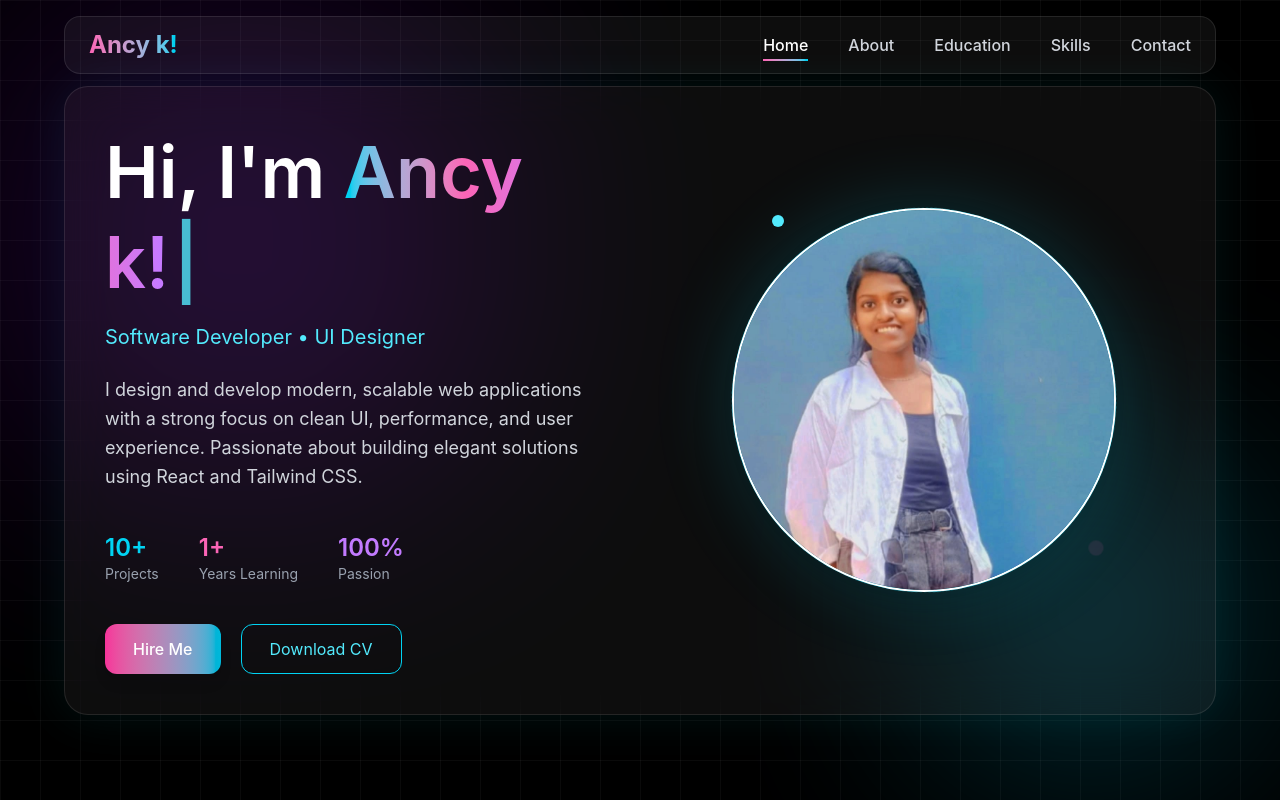
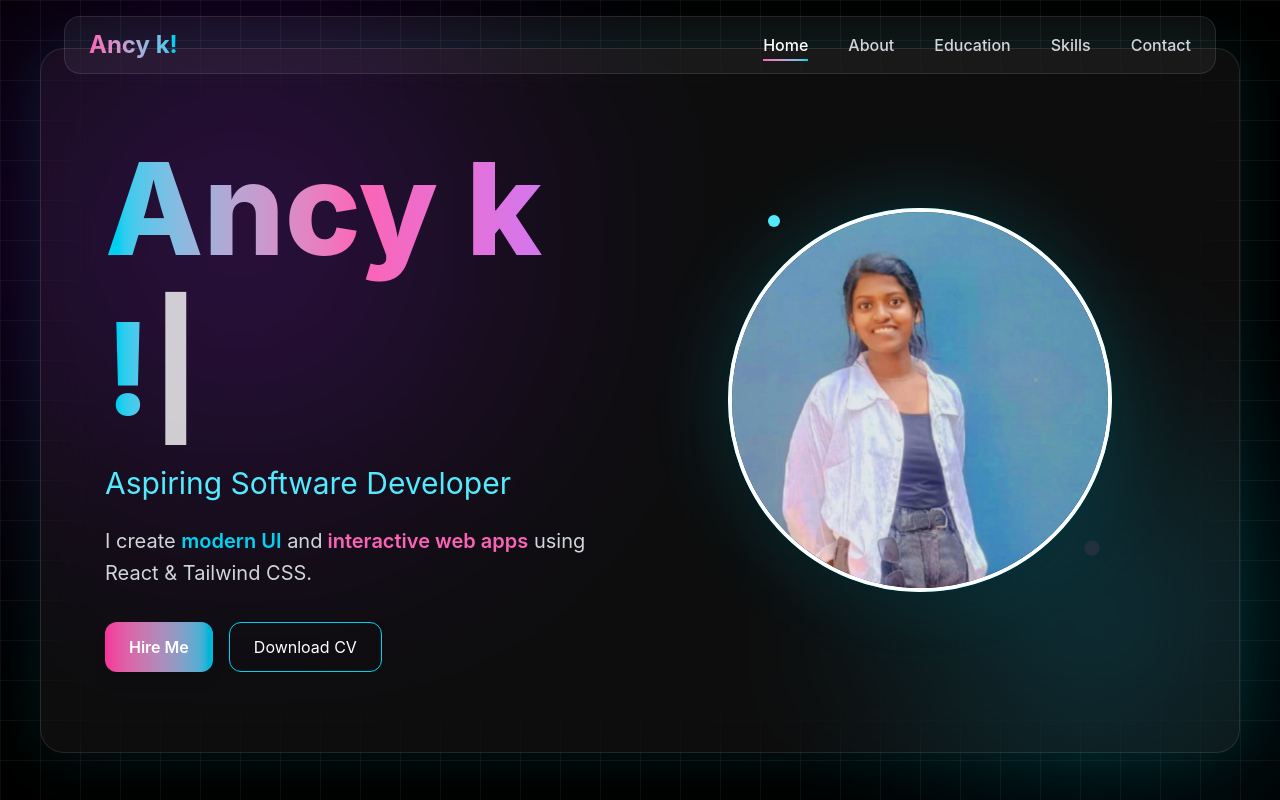
Before and after one commit to Ancy2006/portfolio, a React app: page / in a window 1280 px wide. Shown: the top 800 px of the page. Built offline with nearby package versions, Linux system fonts and the light colour scheme; the HTML template or start-up script is replaced by a standard one.

Commit message:
theme changed

```diff
--- a/src/components/Home.jsx
+++ b/src/components/Home.jsx
@@ -7,32 +7,19 @@ import Contact from "./Contact";
 
 function Home() {
 
-  // ✨ Typing Effect
-  const text = "Ancy k!";
+  // ⌨️ Typing Effect
+  const text = "Ancy k !";
   const [displayText, setDisplayText] = useState("");
 
   useEffect(() => {
     let i = 0;
-    let typingInterval;
+    const interval = setInterval(() => {
+      setDisplayText(text.slice(0, i + 1));
+      i++;
+      if (i === text.length) clearInterval(interval);
+    }, 100);
 
-    const startTyping = () => {
-      i = 0;
-      setDisplayText("");
-
-      typingInterval = setInterval(() => {
-        setDisplayText(text.slice(0, i + 1));
-        i++;
-
-        if (i === text.length) {
-          clearInterval(typingInterval);
-          setTimeout(startTyping, 120000);
-        }
-      }, 100);
-    };
-
-    startTyping();
-
-    return () => clearInterval(typingInterval);
+    return () => clearInterval(interval);
   }, []);
 
   return (
@@ -42,76 +29,57 @@ function Home() {
       {/* 🏠 HOME */}
       <section
         id="home"
-        className="w-full min-h-screen bg-black text-white flex items-center justify-center px-6 md:px-16 relative overflow-hidden"
+        className="w-full min-h-screen bg-black text-white flex items-center justify-center px-4 md:px-10 relative overflow-hidden"
       >
 
         {/* 🌌 GRID BACKGROUND */}
-        <div className="absolute inset-0 bg-[linear-gradient(rgba(255,255,255,0.04)_1px,transparent_1px),linear-gradient(90deg,rgba(255,255,255,0.04)_1px,transparent_1px)] bg-[size:40px_40px]"></div>
+        <div className="absolute inset-0 bg-[linear-gradient(rgba(255,255,255,0.05)_1px,transparent_1px),linear-gradient(90deg,rgba(255,255,255,0.05)_1px,transparent_1px)] bg-[size:40px_40px]"></div>
 
-        {/* 🌈 NEON GLOW BLOBS */}
-        <div className="absolute w-[400px] h-[400px] bg-purple-600 rounded-full blur-[140px] opacity-20 top-10 left-10 animate-pulse"></div>
+        {/* 🌈 Glow */}
+        <div className="absolute w-[400px] h-[400px] bg-purple-600 rounded-full blur-[140px] opacity-30 top-10 left-10 animate-pulse"></div>
         <div className="absolute w-[300px] h-[300px] bg-cyan-500 rounded-full blur-[120px] opacity-20 bottom-10 right-10 animate-pulse"></div>
 
-        {/* 💎 MAIN CONTAINER */}
-        <div className="relative z-10 w-full max-w-7xl grid md:grid-cols-2 gap-16 items-center bg-white/5 backdrop-blur-xl border border-white/10 rounded-3xl p-10 shadow-[0_0_50px_rgba(0,255,255,0.08)]">
+        {/* 💎 HERO CARD */}
+        <div className="relative z-10 w-full max-w-7xl bg-white/5 backdrop-blur-2xl border border-white/10 rounded-3xl px-8 py-12 md:px-16 md:py-20 flex flex-col md:flex-row items-center gap-12 shadow-[0_0_60px_rgba(0,255,255,0.1)]">
 
-          {/* 🧠 LEFT SIDE */}
-          <div>
+          {/* 🧠 LEFT */}
+          <div className="flex-1 text-center md:text-left">
 
-            <h1 className="text-5xl md:text-7xl font-semibold leading-tight text-white">
-              Hi, I'm{" "}
-              <span className="bg-gradient-to-r from-cyan-400 via-pink-400 to-purple-400 bg-clip-text text-transparent">
-                {displayText}
-              </span>
-              <span className="ml-1 animate-pulse text-cyan-300">|</span>
+            {/* 🔥 BIG NAME */}
+            <h1 className="text-6xl md:text-8xl lg:text-9xl font-extrabold bg-gradient-to-r from-cyan-400 via-pink-400 to-purple-400 bg-clip-text text-transparent leading-tight">
+              {displayText}
+              <span className="text-white animate-pulse">|</span>
             </h1>
 
-            <h2 className="mt-4 text-xl text-cyan-300">
-              Software Developer • UI Designer
+            <h2 className="mt-4 text-2xl md:text-3xl text-cyan-300">
+              Aspiring Software Developer
             </h2>
 
-            <p className="mt-6 text-gray-300 text-lg leading-relaxed max-w-xl">
-              I design and develop modern, scalable web applications with a strong
-              focus on clean UI, performance, and user experience. Passionate about
-              building elegant solutions using React and Tailwind CSS.
+            <p className="mt-6 text-gray-300 text-lg md:text-xl leading-relaxed max-w-xl mx-auto md:mx-0">
+              I create <span className="text-cyan-400 font-semibold">modern UI</span> and
+              <span className="text-pink-400 font-semibold"> interactive web apps</span> using
+              React & Tailwind CSS.
             </p>
 
-            {/* 📊 STATS */}
-            <div className="mt-10 flex gap-10 text-center md:text-left">
-              <div>
-                <h3 className="text-2xl font-semibold text-cyan-400">10+</h3>
-                <p className="text-gray-400 text-sm">Projects</p>
-              </div>
-              <div>
-                <h3 className="text-2xl font-semibold text-pink-400">1+</h3>
-                <p className="text-gray-400 text-sm">Years Learning</p>
-              </div>
-              <div>
-                <h3 className="text-2xl font-semibold text-purple-400">100%</h3>
-                <p className="text-gray-400 text-sm">Passion</p>
-              </div>
-            </div>
-
             {/* 🚀 BUTTONS */}
-            <div className="mt-10 flex gap-5">
-
-              <button className="px-7 py-3 bg-gradient-to-r from-pink-500 to-cyan-500 rounded-xl text-white font-medium shadow-lg hover:scale-105 transition">
+            <div className="mt-8 flex gap-4 justify-center md:justify-start">
+              <button className="px-6 py-3 bg-gradient-to-r from-pink-500 to-cyan-500 rounded-xl text-white font-semibold shadow-lg hover:scale-105 transition duration-300">
                 Hire Me
               </button>
 
-              <button className="px-7 py-3 border border-cyan-400 text-cyan-300 rounded-xl hover:bg-cyan-400 hover:text-black transition">
+              <button className="px-6 py-3 border border-cyan-400 rounded-xl hover:bg-cyan-400 hover:text-black transition duration-300">
                 Download CV
               </button>
+            </div>
 
-            </div>
           </div>
 
-          {/* 🖼 RIGHT SIDE */}
-          <div className="flex justify-center">
+          {/* 🖼 RIGHT IMAGE */}
+          <div className="flex-1 flex justify-center">
             <div className="relative group">
 
-              {/* 🔵 ROTATING NEON RING */}
-              <div className="absolute inset-0 rounded-full border-2 border-cyan-400 animate-[spin_12s_linear_infinite]"></div>
+              {/* 🔵 ROTATING RING */}
+              <div className="absolute inset-0 rounded-full border-2 border-cyan-400 animate-spin-slow"></div>
 
               {/* ✨ GLOW */}
               <div className="absolute inset-0 rounded-full bg-cyan-400 blur-2xl opacity-20 group-hover:opacity-40 transition"></div>
@@ -124,7 +92,7 @@ function Home() {
               <img
                 src="./image/ancy.jpeg"
                 alt="profile"
-                className="relative w-72 h-72 md:w-96 md:h-96 rounded-full object-cover border-2 border-white shadow-2xl transform group-hover:scale-105 transition duration-500"
+                className="relative w-72 h-72 md:w-96 md:h-96 rounded-full object-cover border-4 border-white shadow-2xl transform group-hover:scale-105 transition duration-500"
               />
 
             </div>
@@ -133,7 +101,7 @@ function Home() {
         </div>
       </section>
 
-      {/* 📄 OTHER SECTIONS */}
+      {/* OTHER SECTIONS */}
       <section id="about" className="scroll-mt-24">
         <About />
       </section>
```
